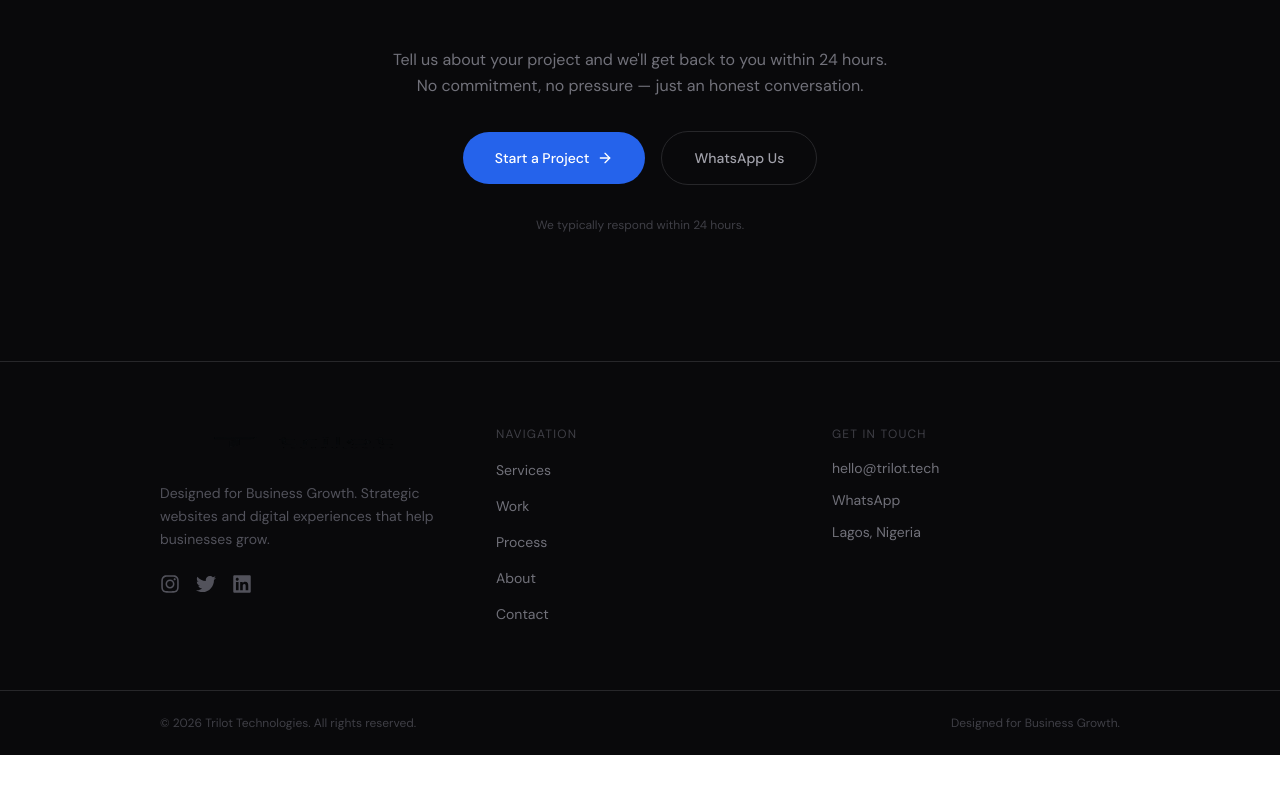
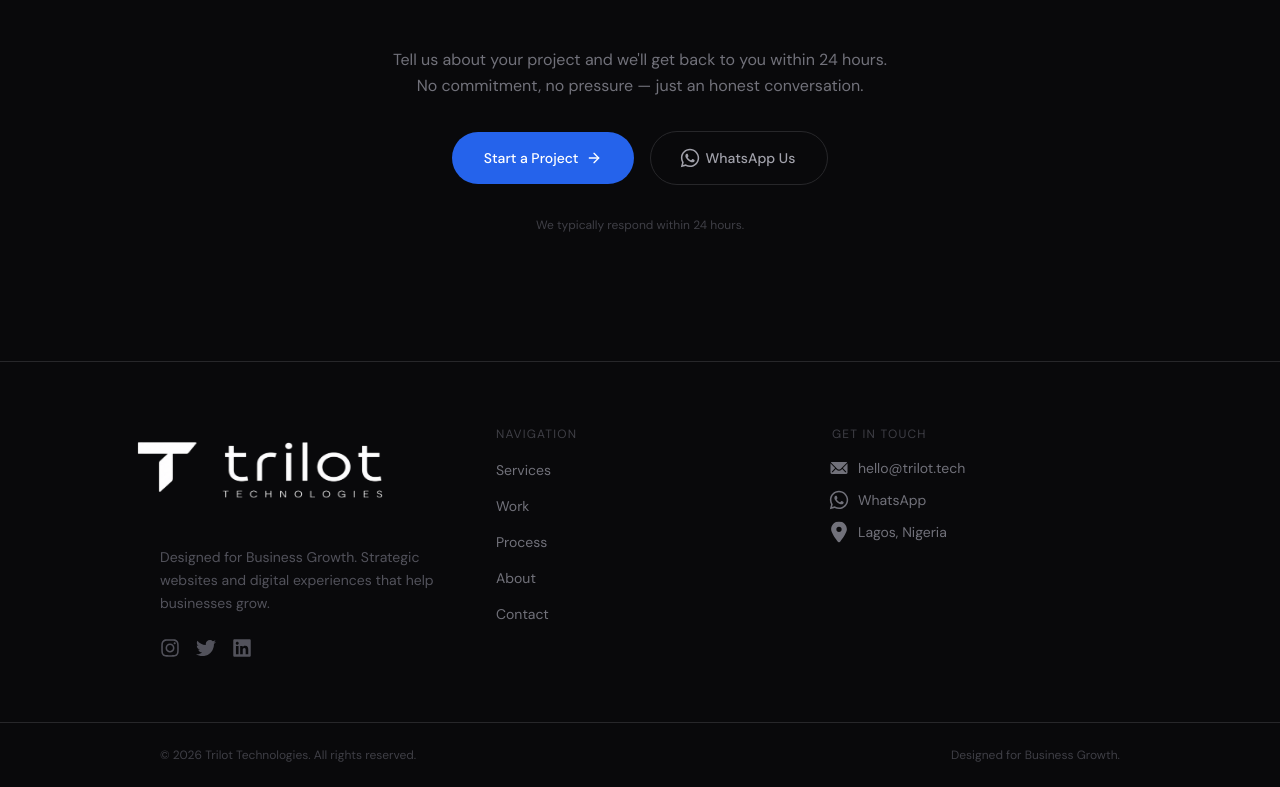
Before and after one commit to NemoCode-3011/trilot-technologies, a React (Vite) app: page / in a window 1280 px wide. Shown: the part 7479-8266 px from the top of the page. Before the commit the page ends 8234 px from the top, so only its background shows below. Built offline with nearby package versions, Linux system fonts and the light colour scheme.

Commit message:
feat: fixed footer image and added whatsapp icons for better ux

```diff
--- a/src/components/Footer.tsx
+++ b/src/components/Footer.tsx
@@ -1,5 +1,7 @@
-import { FaInstagram, FaTwitter, FaLinkedin } from "react-icons/fa"
-import logoLight from "../assets/T-bg-image.png"
+import { FaInstagram, FaTwitter, FaLinkedin, FaWhatsapp } from "react-icons/fa"
+import logoLight from "../assets/trilot dark mode 3.png"
+import { IoIosMail } from "react-icons/io"
+import { FaLocationDot } from "react-icons/fa6"
 
 const Footer = () => {
   const links = [
@@ -19,7 +21,7 @@ const Footer = () => {
 
           {/* Col 1 — Brand */}
           <div className="flex flex-col gap-6">
-            <img src={logoLight} alt="Trilot Technologies" className="h-8 w-auto" />
+            <img src={logoLight} alt="Trilot Technologies" className="h-24 w-50 scale-150 " />
             <p className="text-sm leading-relaxed max-w-xs" style={{ color: "#52525B" }}>
               Designed for Business Growth. Strategic websites and digital experiences that help businesses grow.
             </p>
@@ -64,22 +66,22 @@ const Footer = () => {
             <div className="flex flex-col gap-3">
 
                <a href="mailto:hello@trilot.tech"
-                className="text-sm transition-colors hover:text-white"
+                className="text-sm transition-colors hover:text-white flex items-center gap-3"
                 style={{ color: "#71717A" }}
               >
-                hello@trilot.tech
+                <IoIosMail className="scale-150"/> hello@trilot.tech
               </a>
 
                 < a href="https://wa.me/2348149798764"
                 target="_blank"
                 rel="noopener noreferrer"
-                className="text-sm transition-colors hover:text-white"
+                className="text-sm transition-colors hover:text-white flex gap-3 items-center"
                 style={{ color: "#71717A" }}
               >
-                WhatsApp
+               <FaWhatsapp className="scale-150"/> WhatsApp
               </a>
-              <p className="text-sm" style={{ color: "#71717A" }}>
-                Lagos, Nigeria
+              <p className="text-sm flex gap-3 items-center" style={{ color: "#71717A" }}>
+                <FaLocationDot className="scale-150"/> Lagos, Nigeria
               </p>
             </div>
           </div>
--- a/src/sections/CTA.tsx
+++ b/src/sections/CTA.tsx
@@ -1,5 +1,6 @@
 import { motion } from "motion/react"
 import { ArrowRight } from "lucide-react"
+import { FaWhatsapp } from "react-icons/fa";
 
 const CTA = () => {
   return (
@@ -59,7 +60,7 @@ const CTA = () => {
                 backgroundColor: "transparent"
               }}
             >
-              WhatsApp Us
+             <FaWhatsapp className="scale-150"/> WhatsApp Us
             </motion.a>
           </div>
 
```
Also changed, not shown: src/assets/trilot dark mode 3.png (added).
